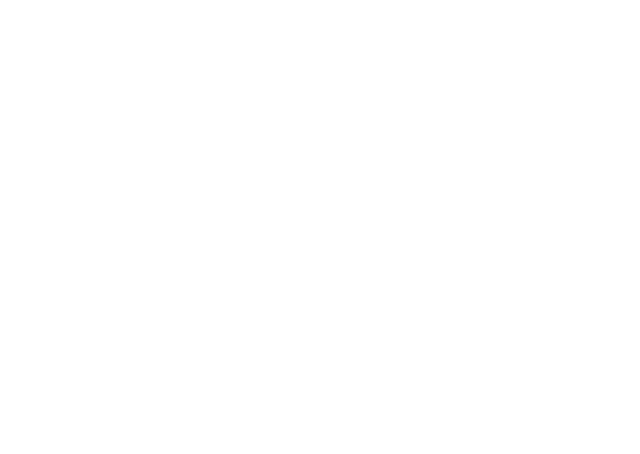
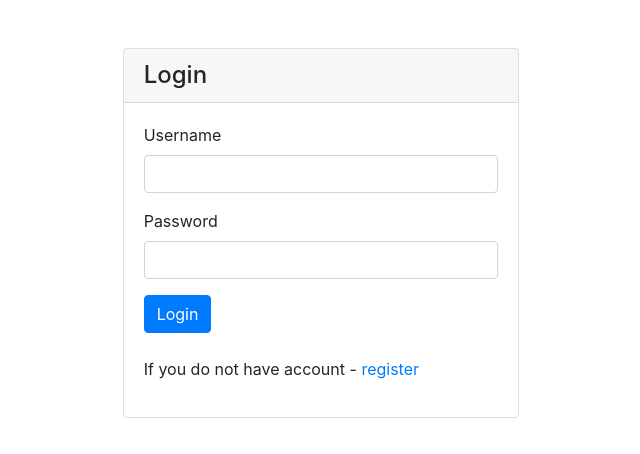
Before and after one commit to GabrieleKvietinskaite/Bakalauro-kodas, an Angular app in the folder App/frontend/angular/: page /login in a window 1280 px wide. Shown: the top 454 px of the page, without its empty margins (319-959 px from the left). Built offline with nearby package versions, Linux system fonts and the light colour scheme.

Commit message:
Add login

```diff
--- a/App/frontend/angular/src/app/app.module.ts
+++ b/App/frontend/angular/src/app/app.module.ts
@@ -4,13 +4,14 @@
 import { AppRoutingModule } from './app-routing.module';
 import { AppComponent } from './app.component';
 import { CompetenceListComponent } from './components/competence-list/competence-list.component';
-import { HttpClientModule } from '@angular/common/http';
+import { HttpClientModule, HTTP_INTERCEPTORS } from '@angular/common/http';
 import { NgSelectModule } from '@ng-select/ng-select';
 import { ReactiveFormsModule, FormsModule } from '@angular/forms';
-import { UserService } from './services/user.service';
 import { LoginComponent } from './components/login/login.component';
 import { RoleListComponent } from './components/role-list/role-list.component';
 import { RegisterComponent } from './components/register/register.component';
+import { JwtInterceptor } from './interceptors/jwt.interceptor';
+import { ErrorInterceptor } from './interceptors/error.interceptor';
 
 @NgModule({
   declarations: [
@@ -28,7 +29,9 @@
     HttpClientModule,
     NgSelectModule,
   ],
-  providers: [],
+  providers: [
+    { provide: HTTP_INTERCEPTORS, useClass: JwtInterceptor, multi: true }
+  ],
   bootstrap: [AppComponent]
 })
 export class AppModule { }
--- a/App/frontend/angular/src/app/components/login/login.component.html
+++ b/App/frontend/angular/src/app/components/login/login.component.html
@@ -0,0 +1,29 @@
+<div class="col-lg-4 offset-lg-4 mt-5">
+    <div class="card">
+        <h4 class="card-header">Login</h4>
+        <div class="card-body">
+            <form [formGroup]="loginForm" (ngSubmit)="onSubmit()">
+                <div *ngIf="error" class="alert alert-danger mb-3 mt-0">{{error}}</div>
+                <div class="form-group">
+                    <label for="username">Username</label>
+                    <input type="text" formControlName="username" class="form-control" [ngClass]="{ 'is-invalid': submitted && f.username.errors }" />
+                    <div *ngIf="submitted && f.username.errors" class="invalid-feedback">
+                        <div *ngIf="f.username.errors.required">Username is required</div>
+                    </div>
+                </div>
+                <div class="form-group">
+                    <label for="password">Password</label>
+                    <input type="password" formControlName="password" class="form-control" [ngClass]="{ 'is-invalid': submitted && f.password.errors }" />
+                    <div *ngIf="submitted && f.password.errors" class="invalid-feedback">
+                        <div *ngIf="f.password.errors.required">Password is required</div>
+                    </div>
+                </div>
+                <button [disabled]="loading" class="btn btn-primary">
+                    <span *ngIf="loading" class="spinner-border spinner-border-sm mr-1"></span>
+                    Login
+                </button>
+                <p class="mt-4">If you do not have account - <a routerLink="/register">register</a></p>
+            </form>
+        </div>
+    </div>
+</div>
--- a/App/frontend/angular/src/app/components/login/login.component.ts
+++ b/App/frontend/angular/src/app/components/login/login.component.ts
@@ -1,4 +1,8 @@
 import { Component, OnInit } from '@angular/core';
+import { FormBuilder, FormGroup, Validators } from '@angular/forms';
+import { ActivatedRoute, Router } from '@angular/router';
+import { first } from 'rxjs/operators';
+import { AuthenticationService } from 'src/app/services/authentication.service';
 
 @Component({
   selector: 'app-login',
@@ -6,8 +10,53 @@
   styleUrls: ['./login.component.css']
 })
 export class LoginComponent implements OnInit {
+  loginForm: FormGroup;
+  loading = false;
+  submitted = false;
+  error = '';
 
-  constructor() { }
+  constructor(
+      private formBuilder: FormBuilder,
+      private route: ActivatedRoute,
+      private router: Router,
+      private authenticationService: AuthenticationService
+  ) {
+      /*if(this.authenticationService.tokenValue) {
+          this.router.navigate(['/']);
+      }*/
+  }
 
-  ngOnInit() { }
+  ngOnInit() {
+      this.loginForm = this.formBuilder.group({
+          username: ['', [ Validators.required ]],
+          password: ['', [ Validators.required ]]
+      });
+  }
+
+  // convenience getter for easy access to form fields
+  get f() {
+      return this.loginForm.controls;
+  }
+
+  onSubmit() {
+      this.submitted = true;
+
+      if(this.loginForm.invalid) {
+          return;
+      }
+
+      this.loading = true;
+
+      this.authenticationService.login(this.f.username.value, this.f.password.value)
+          .pipe(first())
+          .subscribe(
+              data => {
+                  this.router.navigate(['/']);
+              },
+              error => {
+                  this.error = error;
+                  this.loading = false;
+              }
+          );
+  }
 }
--- /dev/null
+++ b/App/frontend/angular/src/app/interceptors/jwt.interceptor.ts
@@ -0,0 +1,25 @@
+import { Injectable } from "@angular/core";
+import { HttpRequest, HttpHandler, HttpEvent, HttpInterceptor } from '@angular/common/http';
+import { Observable } from 'rxjs';
+import { AuthenticationService } from '../services/authentication.service';
+
+@Injectable()
+export class JwtInterceptor implements HttpInterceptor {
+    constructor(
+        private authenticationService: AuthenticationService
+    ) {}
+
+    intercept(request: HttpRequest<any>, next: HttpHandler): Observable<HttpEvent<any>> {
+        const token = this.authenticationService.tokenValue;
+
+        if(token) {
+            request = request.clone({
+                setHeaders: {
+                    Authorization: `Token ${token}`
+                }
+            });
+        }
+
+        return next.handle(request);
+    }
+}
--- a/App/frontend/angular/src/app/services/authentication.service.ts
+++ b/App/frontend/angular/src/app/services/authentication.service.ts
@@ -1,6 +1,10 @@
 import { HttpClient } from '@angular/common/http';
 import { Injectable } from '@angular/core';
+import { BehaviorSubject, Observable } from 'rxjs';
+import { map } from 'rxjs/operators';
 import { IRegistrationDetails } from '../models/IRegistrationDetails.interface';
+// @ts-ignore
+import jwt_decode from "jwt-decode";
 
 @Injectable({
   providedIn: 'root'
@@ -8,11 +12,63 @@
 export class AuthenticationService {
 
   private AUTH_SERVICE = "http://localhost:8000/auth";
+  private tokenSubject: BehaviorSubject<string>;
+  public token: Observable<string>;
 
-  constructor(private httpClient: HttpClient) { }
+  constructor(private httpClient: HttpClient,) {
+    this.tokenSubject = new BehaviorSubject<string>(JSON.parse(localStorage.getItem('Token')));
+    this.token = this.tokenSubject.asObservable();
+  }
 
   register(user: IRegistrationDetails) {
     let form = {"username": user.Username, "email": user.Email, "password1": user.Password, "password2": user.Password}
     return this.httpClient.post(this.AUTH_SERVICE + '/registration/', form);
   }
+
+  login(username: string, password: string) {
+    return this.httpClient.post<any>(this.AUTH_SERVICE + '/token/', { username, password })
+    .pipe(map(jwtToken => {
+        if(jwtToken) {
+          jwtToken = jwtToken.token;
+          localStorage.setItem('Token', JSON.stringify(jwtToken));
+          this.tokenSubject.next(JSON.stringify(jwtToken));
+        }
+
+        return jwtToken;
+    }))
+  }
+
+  public get tokenValue(): string {
+    return this.tokenSubject.value;
+  }
+
+  logout() {
+    localStorage.removeItem('Token');
+    this.tokenSubject.next(null);
+  }
+
+  getTokenExpirationDate(token: string): Date {
+      const decoded = jwt_decode(token);
+
+      if(decoded.exp === undefined) return null;
+
+      const date = new Date(0);
+      date.setUTCSeconds(decoded.exp);
+      return date;
+  }
+
+  isTokenExpired(token?: string): boolean {
+    if(!token) token = this.tokenValue;
+    if(!token) return true;
+
+    const date = this.getTokenExpirationDate(token);
+    if(date === undefined) return false;
+
+    const currentDate = new Date();
+    return !(date.valueOf() > currentDate.valueOf());
+  }
+
+  getTokenPlayerId(token: string) {
+    return jwt_decode(token).user_id;
+  }
 }
```
Also changed, not shown: 2 other files (tests, documents, lock files or other folders).
